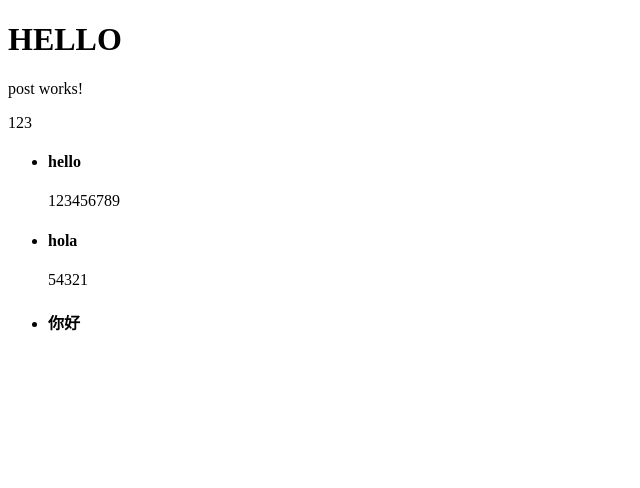
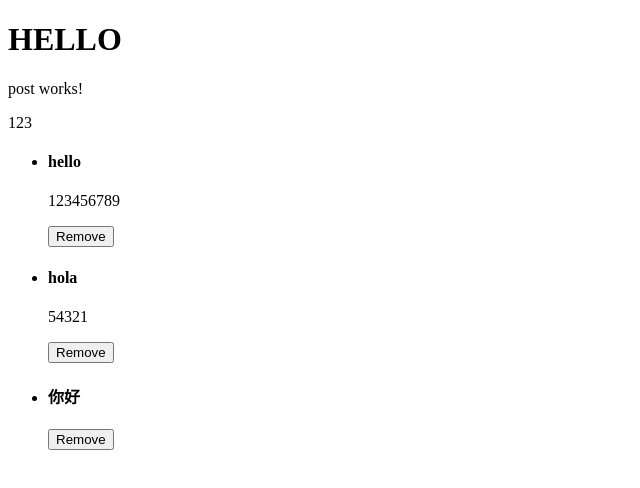
Before and after one commit to mokunshao/angular, an Angular app: page / in a window 1280 px wide. Shown: the top 488 px of the page, without its empty margins (0-640 px from the left). Built offline with nearby package versions, Linux system fonts and the light colour scheme.

Commit message:
事件绑定（Event binding）

```diff
--- a/src/app/modules/post/post.component.html
+++ b/src/app/modules/post/post.component.html
@@ -1,10 +1,12 @@
 <p>post works!</p>
 <div>{{title}}</div>
 <ul>
-  <li *ngFor="let entity of entities">
-    <!-- <h4><a title="{{entity.title}}">{{entity.title}}</a></h4> -->
-    <!-- <h4><a [title]="entity.title">{{entity.title}}</a></h4> -->
+  <li *ngFor="let entity of entities; index as i">
+    <!-- <li *ngFor="let entity of entities;let i = index"> -->
     <h4><a [title]="entity.title" [textContent]="entity.title"></a></h4>
     <p *ngIf="entity.body">{{entity.body}}</p>
+    <p>
+      <button (click)="removeItem(i)">Remove</button>
+    </p>
   </li>
 </ul>
--- a/src/app/modules/post/post.component.ts
+++ b/src/app/modules/post/post.component.ts
@@ -13,4 +13,7 @@ export class PostComponent implements OnInit {
   ngOnInit() {
   }
 
+  removeItem(i: number) {
+    this.entities = this.entities.filter((item, index) => index !== i);
+  }
 }
```
